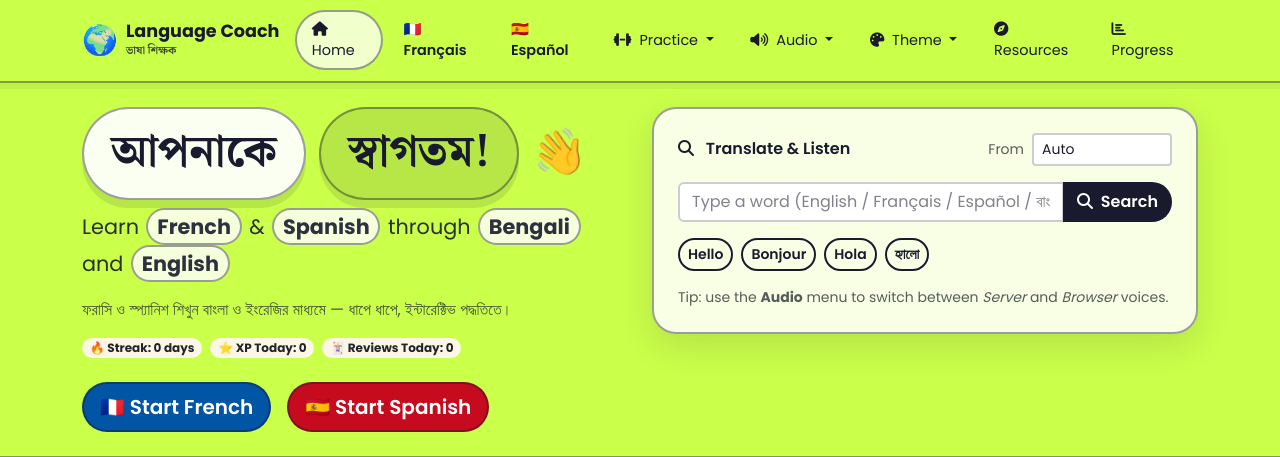
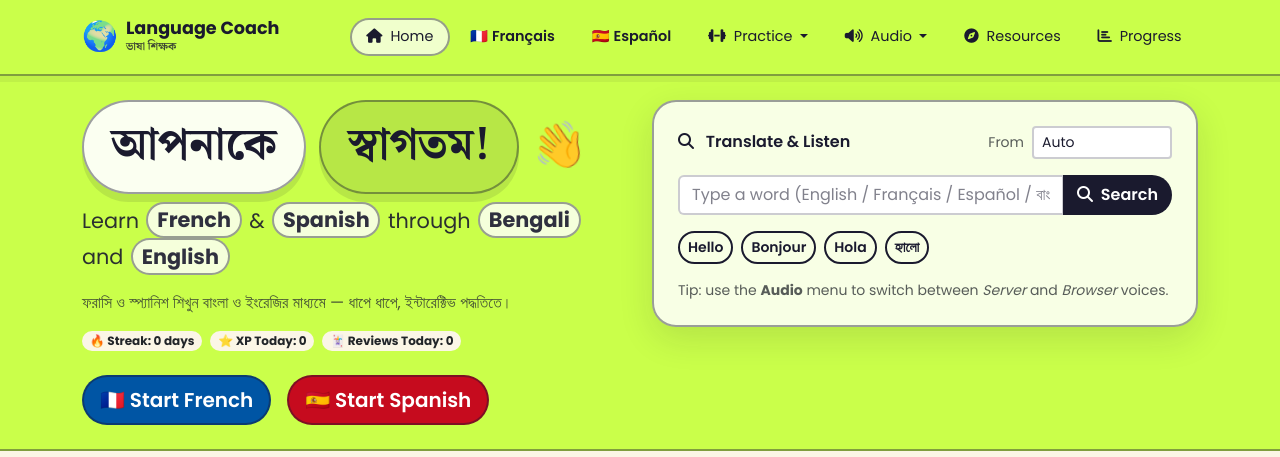
Before and after one commit to Ahsan728/Language_Coach, a Flask app: page / in a window 1280 px wide. Shown: the top 457 px of the page. Run offline with Flask 3, Linux system fonts and the light colour scheme; data that the repository does not hold is empty.

Commit message:
Make Lime theme permanent; remove theme toggle

```diff
--- a/app.py
+++ b/app.py
@@ -858,10 +858,7 @@ def _static_asset_version():
 
 @app.context_processor
 def inject_globals():
-    allowed_themes = {'purple', 'lime'}
-    ui_theme = (os.environ.get('LC_THEME') or 'lime').strip().lower()
-    if ui_theme not in allowed_themes:
-        ui_theme = 'lime'
+    ui_theme = 'lime'
     return {
         'lang_meta': LANG_META,
         'tts_provider': app.config.get('TTS_PROVIDER', 'auto'),
--- a/templates/base.html
+++ b/templates/base.html
@@ -1,5 +1,5 @@
 <!DOCTYPE html>
-<html lang="en" data-theme="{{ ui_theme }}">
+<html lang="en" data-theme="lime">
 <head>
   <meta charset="UTF-8">
   <meta name="viewport" content="width=device-width, initial-scale=1.0">
@@ -7,15 +7,6 @@
   <link href="https://cdn.jsdelivr.net/npm/bootstrap@5.3.2/dist/css/bootstrap.min.css" rel="stylesheet">
   <link href="https://cdnjs.cloudflare.com/ajax/libs/font-awesome/6.5.0/css/all.min.css" rel="stylesheet">
   <link href="https://fonts.googleapis.com/css2?family=Poppins:wght@300;400;500;600;700&family=Noto+Serif+Bengali:wght@400;600&display=swap" rel="stylesheet">
-  <script>
-    (() => {
-      try {
-        const allowed = new Set(['purple', 'lime']);
-        const stored = String(localStorage.getItem('lc_theme') || '').trim().toLowerCase();
-        if (stored && allowed.has(stored)) document.documentElement.dataset.theme = stored;
-      } catch { /* noop */ }
-    })();
-  </script>
   <link href="{{ url_for('static', filename='css/style.css', v=static_version) }}" rel="stylesheet">
   {% block extra_head %}{% endblock %}
 </head>
@@ -96,17 +87,6 @@
           </ul>
         </li>
 
-        <li class="nav-item dropdown">
-          <a class="nav-link dropdown-toggle" href="#" role="button" data-bs-toggle="dropdown" aria-expanded="false">
-            <i class="fas fa-palette me-1"></i> Theme
-          </a>
-          <ul class="dropdown-menu dropdown-menu-end" id="themeMenu">
-            <li><h6 class="dropdown-header">UI Theme</h6></li>
-            <li><button class="dropdown-item" type="button" data-theme="lime">Lime (Default)</button></li>
-            <li><button class="dropdown-item" type="button" data-theme="purple">Purple (Test)</button></li>
-          </ul>
-        </li>
-
         <li class="nav-item">
           <a class="nav-link {% if request.endpoint == 'resources_view' %}active{% endif %}" href="{{ url_for('resources_view') }}">
             <i class="fas fa-compass me-1"></i> Resources
```
